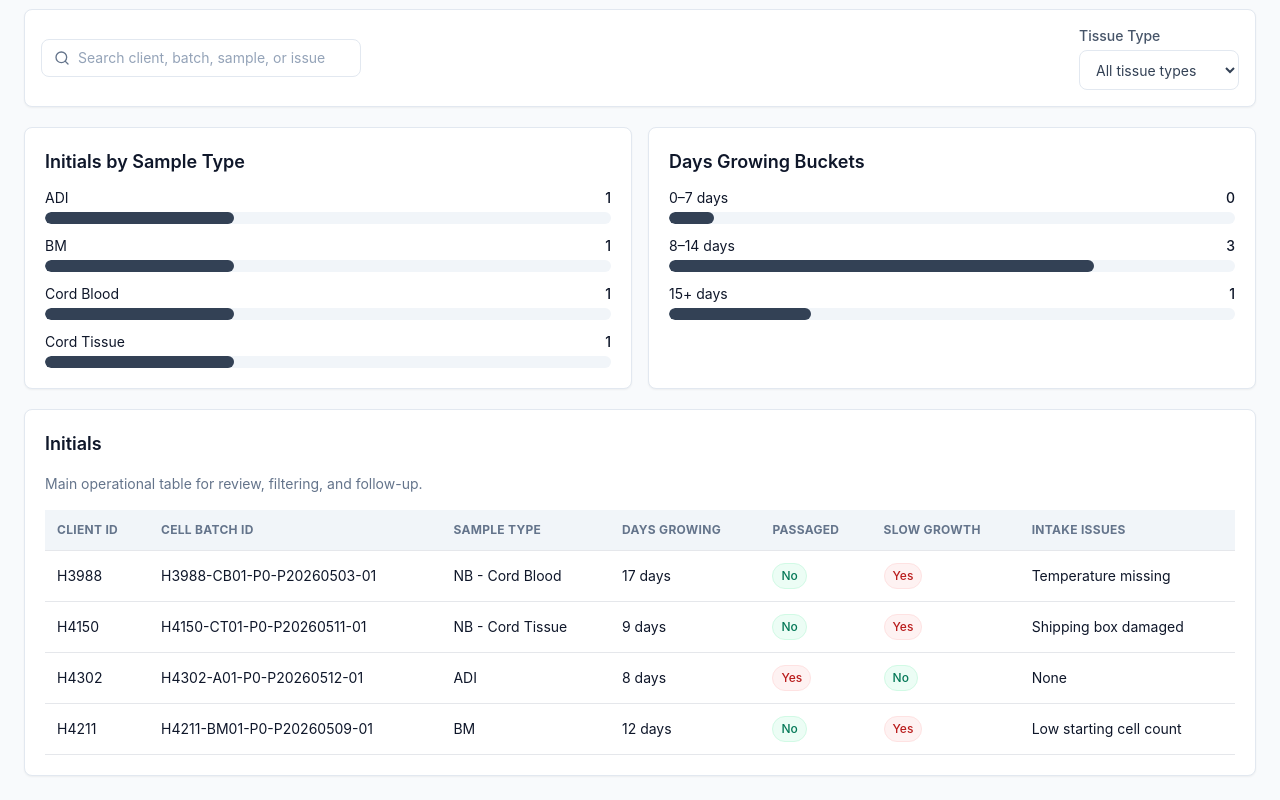
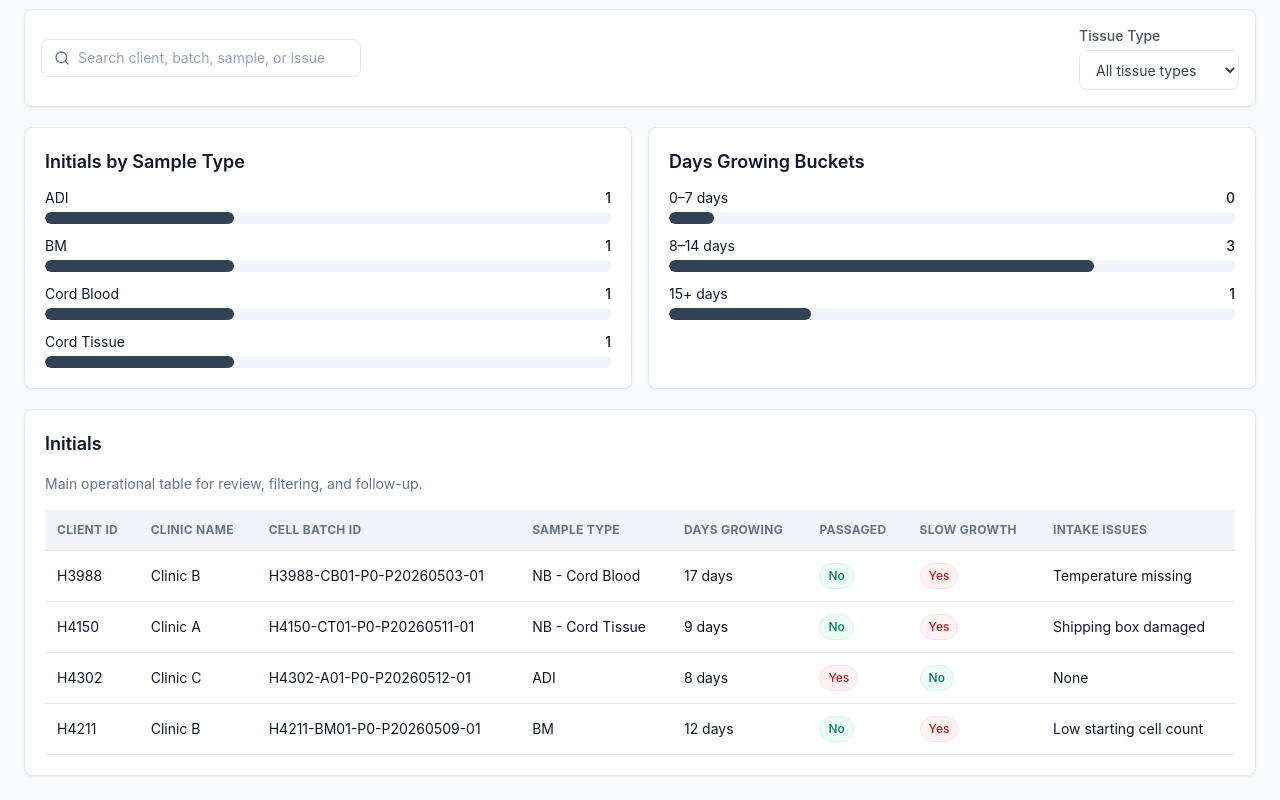
Before and after one commit to Natejjp/LIMS_dashboard_mockup, a React (Vite) app: page / in a window 1280 px wide. Shown: the part 403-1203 px from the top of the page. Built offline with nearby package versions, Linux system fonts and the light colour scheme.

Commit message:
add clinic name in initial dashboard

```diff
--- a/src/App.jsx
+++ b/src/App.jsx
@@ -212,6 +212,7 @@ const shippingRows = [
 const initialRows = [
   {
     client: "H3988",
+    clinic: "Clinic B",
     batch: "H3988-CB01-P0-P20260503-01",
     sample: "NB - Cord Blood",
     days: 17,
@@ -223,6 +224,7 @@ const initialRows = [
   },
   {
     client: "H4150",
+    clinic: "Clinic A",
     batch: "H4150-CT01-P0-P20260511-01",
     sample: "NB - Cord Tissue",
     days: 9,
@@ -234,6 +236,7 @@ const initialRows = [
   },
   {
     client: "H4302",
+    clinic: "Clinic C",
     batch: "H4302-A01-P0-P20260512-01",
     sample: "ADI",
     days: 8,
@@ -245,6 +248,7 @@ const initialRows = [
   },
   {
     client: "H4211",
+    clinic: "Clinic B",
     batch: "H4211-BM01-P0-P20260509-01",
     sample: "BM",
     days: 12,
@@ -1323,7 +1327,7 @@ function InitialsDashboard() {
       const matchesTissueType = tissueType === "All tissue types" || row.sample === tissueType;
       const matchesSearch =
         !query ||
-        [row.client, row.batch, row.sample, row.growth, row.intake]
+        [row.client, row.clinic, row.batch, row.sample, row.growth, row.intake]
           .join(" ")
           .toLowerCase()
           .includes(query);
@@ -1362,7 +1366,7 @@ function InitialsDashboard() {
         <Card className="rounded-lg shadow-sm"><CardContent className="space-y-3 p-5"><h2 className="text-lg font-semibold">Initials by Sample Type</h2><SimpleBarVisual label="ADI" value={1} max={3} /><SimpleBarVisual label="BM" value={1} max={3} /><SimpleBarVisual label="Cord Blood" value={1} max={3} /><SimpleBarVisual label="Cord Tissue" value={1} max={3} /></CardContent></Card>
         <Card className="rounded-lg shadow-sm"><CardContent className="space-y-3 p-5"><h2 className="text-lg font-semibold">Days Growing Buckets</h2><SimpleBarVisual label="0–7 days" value={0} max={4} /><SimpleBarVisual label="8–14 days" value={3} max={4} /><SimpleBarVisual label="15+ days" value={1} max={4} /></CardContent></Card>
       </div>
-      <DataTable title="Initials" columns={["Client ID", "Cell Batch ID", "Sample Type", "Days Growing", "Passaged", "Slow Growth", "Intake Issues"]} rows={filteredRows.map(r => [r.client, r.batch, r.sample, `${r.days} days`, <FlagBadge value={r.passaged} />, <FlagBadge value={r.growth === "No" ? "No" : "Yes"} />, r.intake])} />
+      <DataTable title="Initials" columns={["Client ID", "Clinic Name", "Cell Batch ID", "Sample Type", "Days Growing", "Passaged", "Slow Growth", "Intake Issues"]} rows={filteredRows.map(r => [r.client, r.clinic, r.batch, r.sample, `${r.days} days`, <FlagBadge value={r.passaged} />, <FlagBadge value={r.growth === "No" ? "No" : "Yes"} />, r.intake])} />
     </DashboardShell>
   );
 }
```
